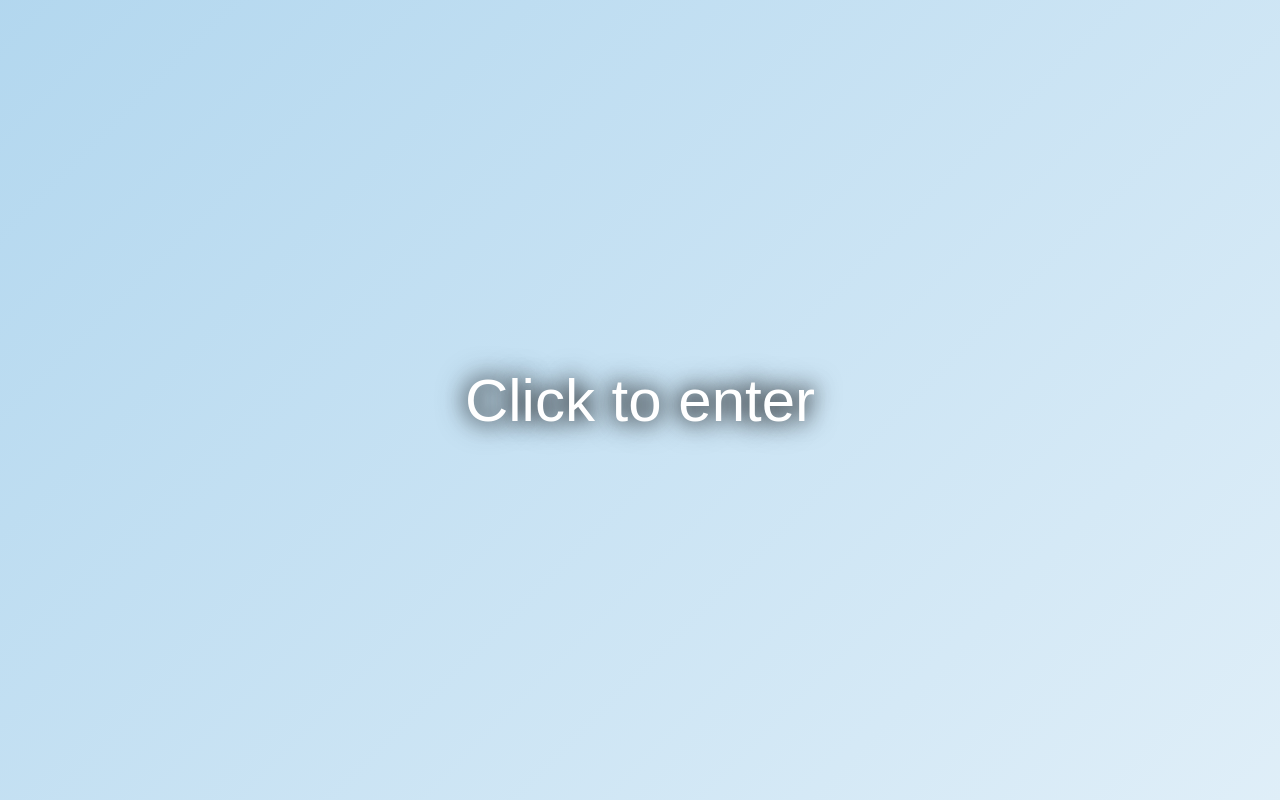
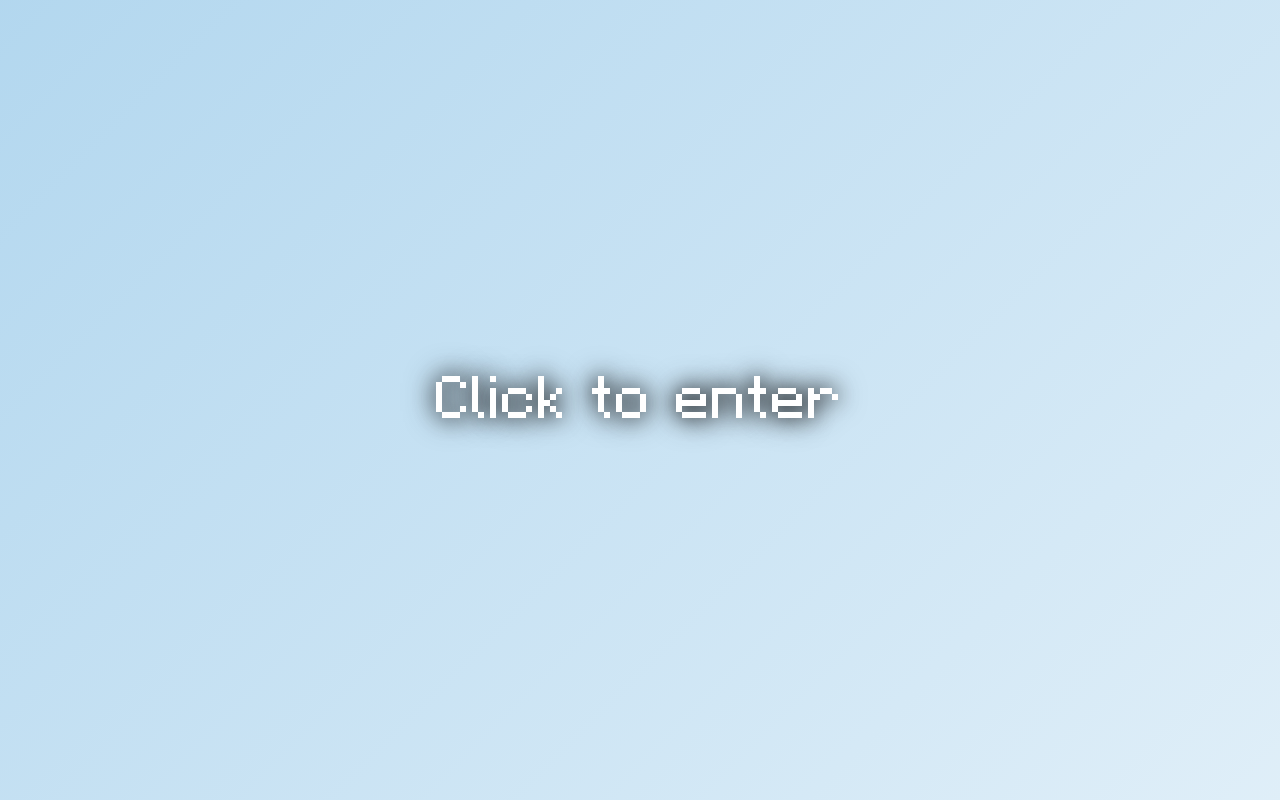
Before and after one commit to screwlolz/screwlol, a plain HTML site: page index.html in a window 1280 px wide. Drawn offline with Linux system fonts and the light colour scheme.

Commit message:
Update index.html

```diff
--- a/index.html
+++ b/index.html
@@ -19,6 +19,13 @@
             height: 100vh;
             overflow: hidden;
             text-align: center;
+        }
+
+          /* Define @font-face for Minecraft font */
+        @font-face {
+            font-family: 'Minecraft';
+            src: url('minecraft.otf') format('opentype');
+            /* Add other formats here if needed, like woff2, woff, etc. */
         }
 
         @keyframes gradientAnimation {
```
